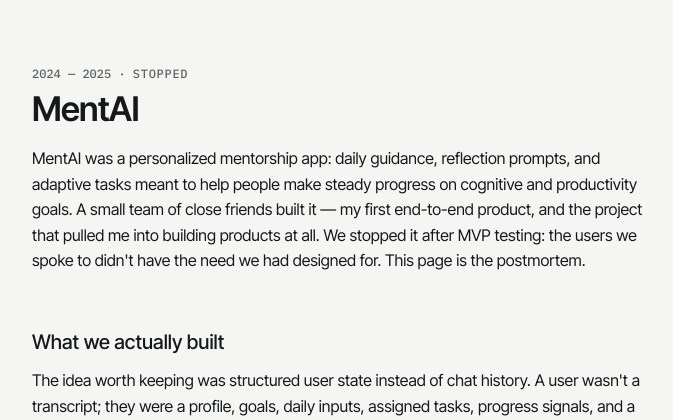
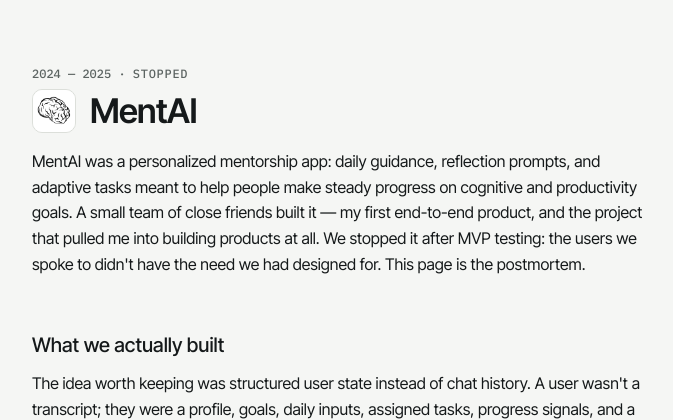
Before and after one commit to ardoktor/portfolio, a Django app: template main/templates/main/project_mentai.html in a window 1280 px wide. Shown: the part 61-481 px from the top of the page, without its empty margins (292-965 px from the left). Run offline with Django 5.2, Linux system fonts and the light colour scheme; the template is opened without the code that fills it, so the values that code supplies are empty; parts of the project's set-up code (start-up, migrations or seed data) failed here and were passed over.

Commit message:
Add MentAI brain icon next to the title
Square icon cropped from the wordmark (brain on white, hairline
border), matching the ConsulDent title-row treatment.

Co-Authored-By: Claude Fable 5 <noreply@anthropic.com>
Claude-Session: https://claude.ai/code/session_01F8zVi9XpeL5RVGhwSNBAuU

```diff
--- a/main/static/main/css/detail.css
+++ b/main/static/main/css/detail.css
@@ -51,6 +51,7 @@
   width: 44px;
   height: 44px;
   border-radius: 10px;
+  border: 1px solid var(--rule);
   flex-shrink: 0;
 }
 
--- a/main/templates/main/project_mentai.html
+++ b/main/templates/main/project_mentai.html
@@ -14,7 +14,10 @@
 
 <section>
   <p class="p-meta">2024 — 2025 · <span>Stopped</span></p>
-  <h1>MentAI</h1>
+  <div class="title-row">
+    <img class="app-logo" src="{% static 'main/img/mentai-icon.png' %}" alt="MentAI logo">
+    <h1>MentAI</h1>
+  </div>
   <p>MentAI was a personalized mentorship app: daily guidance, reflection
   prompts, and adaptive tasks meant to help people make steady progress on
   cognitive and productivity goals. A small team of close friends built it — my
```
Also changed, not shown: main/static/main/img/mentai-icon.png (added).
